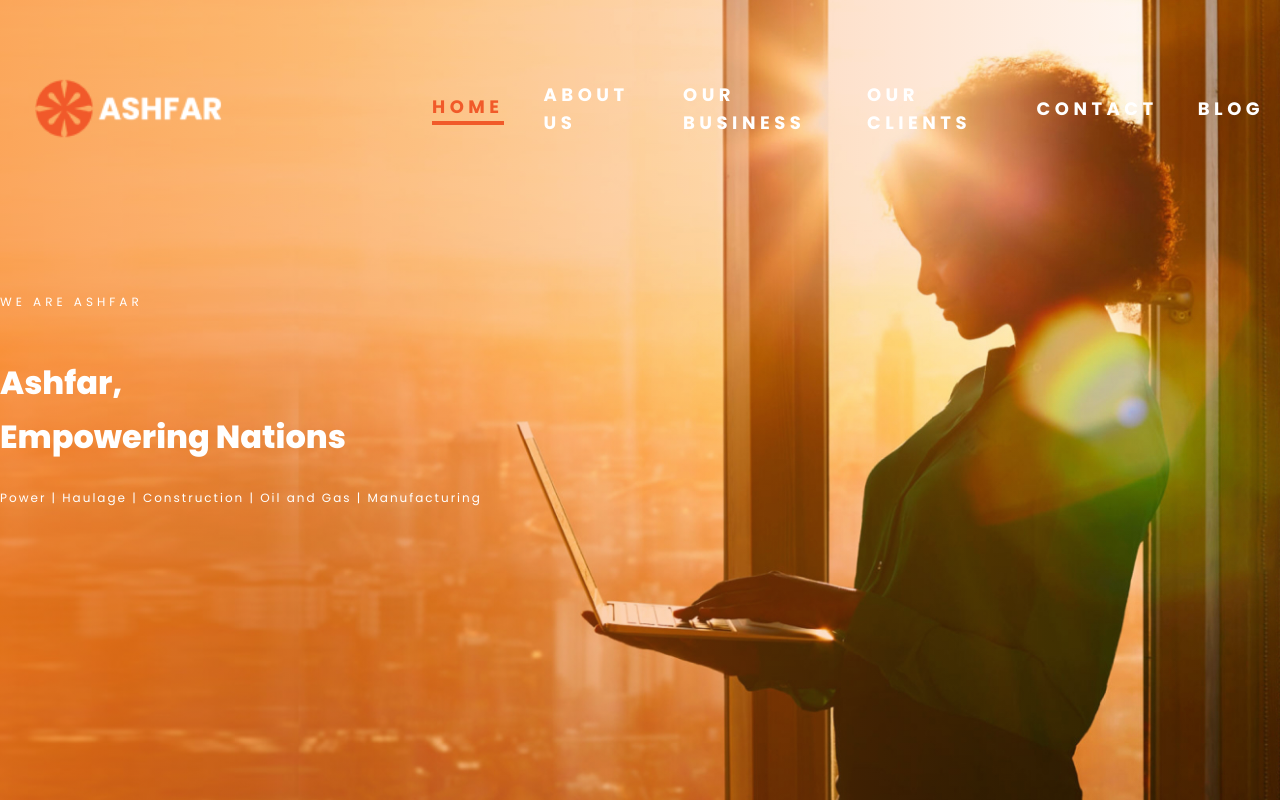
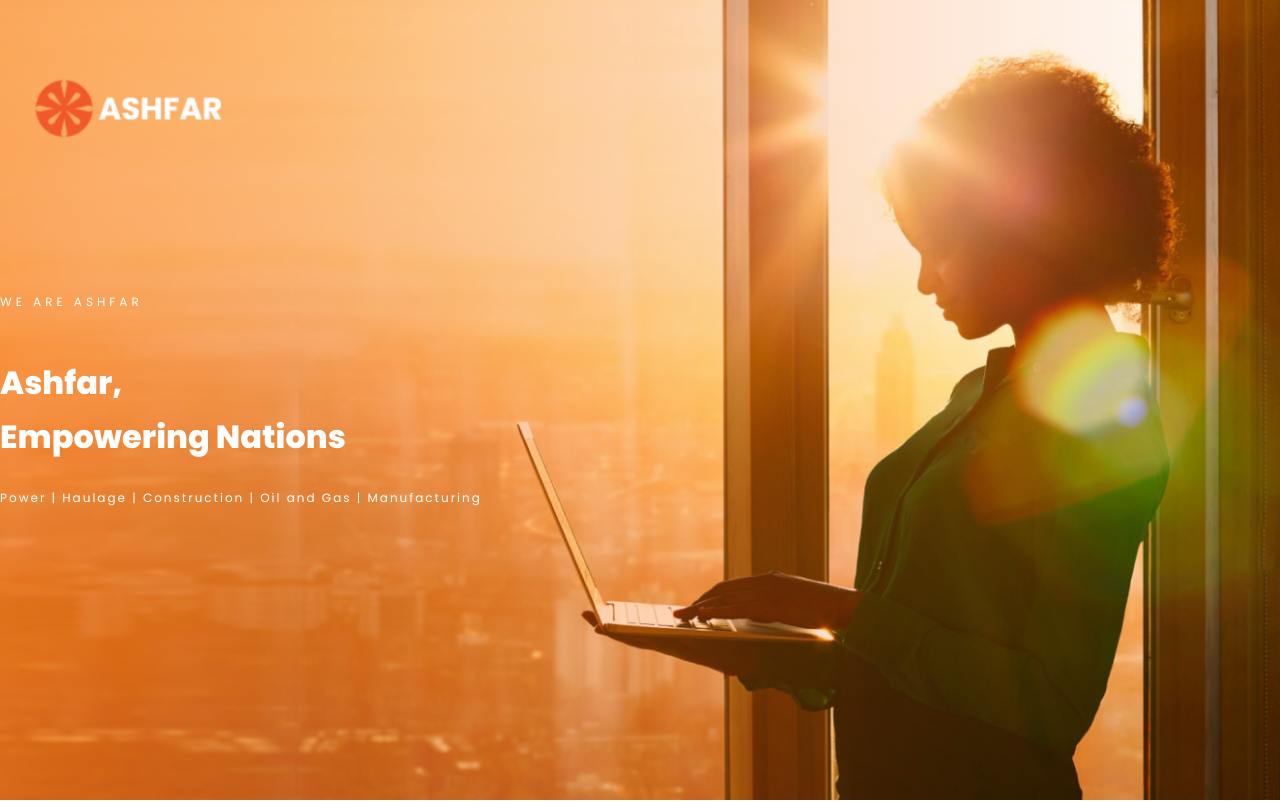
Before and after one commit to araromirichard/ashfer-website-frontend, a Vue app: page / in a window 1280 px wide. Shown: the top 802 px of the page. Built offline with nearby package versions, Linux system fonts and the light colour scheme.

Commit message:
toggle nav

```diff
--- a/src/components/layout/navbarComponent.vue
+++ b/src/components/layout/navbarComponent.vue
@@ -5,9 +5,7 @@
       class="px-4 py-4 md:py-6 bg-white shadow md:fixed w-full z-10 transition-colors duration-500"
       :class="{ 'md:bg-transparent md:shadow-none': !showWhiteNav }"
     >
-      <div
-        class="container mx-auto flex flex-col md:flex-row item-center transition-all ease-out duration-500 md:transition-none"
-      >
+      <div class="container mx-auto flex flex-col md:flex-row item-center">
         <div
           class="flex flex-row w-full items-center justify-between md:basis-1/3"
         >
@@ -72,15 +70,19 @@
           </div>
         </div>
         <div
-          class="text-blacky mt-4 md:mt-0 w-full md:space-x-10 font-poppins font-bold sm:text-sm md:text-lg md:justify-start md:content-center md:items-center md:flex md:flex-row basis-2/3"
+          class="menu-nav text-blacky mt-4 md:mt-0 w-full md:space-x-10 font-poppins font-bold sm:text-sm md:text-lg md:justify-start md:content-center md:items-center md:flex md:flex-row basis-2/3 transition-all ease-out duration-500 md:transition-none"
           :class="{ hidden: !isVisible, 'md:text-white': !showWhiteNav }"
         >
-          <NavbarLinks to="/" label="Home" />
-          <NavbarLinks to="/about-us" label="About Us" />
-          <NavbarLinks to="/our-business" label="Our Business" />
-          <NavbarLinks to="/our-clients" label="Our Clients" />
-          <NavbarLinks to="/contact" label="Contact " />
-          <NavbarLinks to="/blog" label="Blog" />
+          <NavbarLinks @click="toggle" to="/" label="Home" />
+          <NavbarLinks @click="toggle" to="/about-us" label="About Us" />
+          <NavbarLinks
+            @click="toggle"
+            to="/our-business"
+            label="Our Business"
+          />
+          <NavbarLinks @click="toggle" to="/our-clients" label="Our Clients" />
+          <NavbarLinks @click="toggle" to="/contact" label="Contact " />
+          <NavbarLinks @click="toggle" to="/blog" label="Blog" />
         </div>
       </div>
     </nav>
@@ -118,4 +120,13 @@ export default {
 };
 </script>
 
-<style scoped></style>
+<style scoped>
+.menu-nav {
+  transform: translateY(0);
+  transition: transform 0.3s linear;
+}
+
+.menu-nav {
+  transform: translateY(-100%);
+}
+</style>
```
